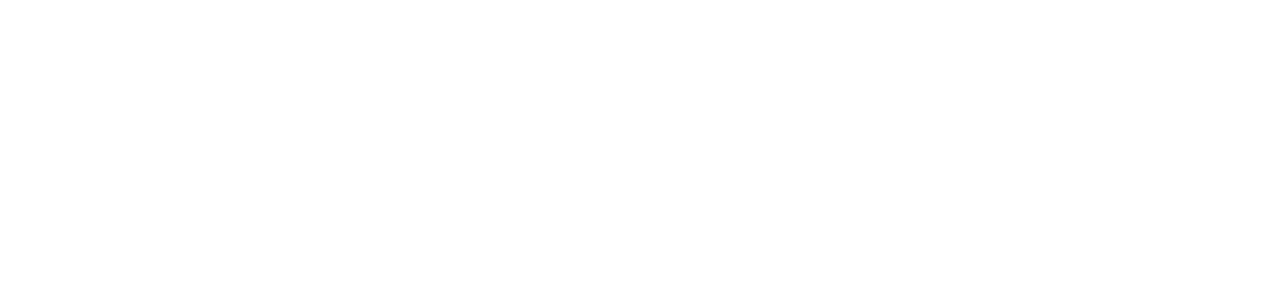
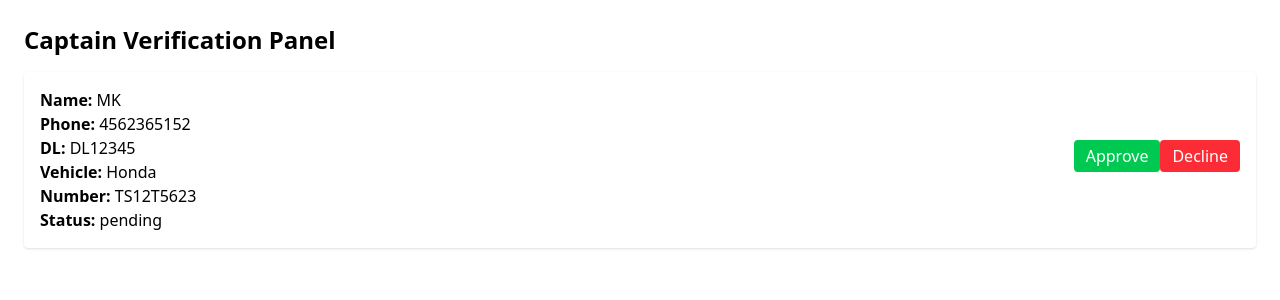
Before and after one commit to Laxman2546/Gorides, a React (Vite) app in the folder frontend/: page /admin/dashboard in a window 1280 px wide. Before the commit this address had no page. Shown: the top 300 px of the page. Built offline with nearby package versions, Linux system fonts and the light colour scheme; sample sign-in values are in the browser's storage.

Commit message:
admin login page and dashboard created

```diff
--- a/frontend/src/App.jsx
+++ b/frontend/src/App.jsx
@@ -1,20 +1,66 @@
 import React from "react";
-import { Routes, Route } from "react-router-dom";
+import { Routes, Route, Navigate } from "react-router-dom";
 import Login from "./pages/Login";
 import Register from "./pages/Register";
 import GoRidesLanding from "./pages/GoRidesLanding";
 import Dashboard from "./pages/Dashboard";
 
+// Admin
+import AdminLogin from "./admin/AdminLogin";
+import AdminDashboard from "./admin/AdminDashboard";
+
+/* ================= USER PROTECT ================= */
+const UserProtected = ({ children }) => {
+  const user = localStorage.getItem("user");
+
+  if (!user) {
+    return <Navigate to="/login" replace />;
+  }
+
+  return children;
+};
+
+/* ================= ADMIN PROTECT ================= */
+const AdminProtected = ({ children }) => {
+  const admin = localStorage.getItem("adminAuth");
+
+  if (!admin) {
+    return <Navigate to="/admin/login" replace />;
+  }
+
+  return children;
+};
+
 const App = () => {
   return (
     <Routes>
+      {/* Public */}
+      <Route path="/" element={<GoRidesLanding />} />
       <Route path="/login" element={<Login />} />
       <Route path="/register" element={<Register />} />
 
-      <Route path="/" element={<GoRidesLanding />} />
+      {/* User Protected (PATH UNCHANGED) */}
+      <Route
+        path="/dashboard"
+        element={
+          <UserProtected>
+            <Dashboard />
+          </UserProtected>
+        }
+      />
 
+      {/* Admin */}
+      <Route path="/admin/login" element={<AdminLogin />} />
 
-      <Route path="/dashboard" element={<Dashboard />} />
+      {/* Admin Protected (PATH UNCHANGED) */}
+      <Route
+        path="/admin/dashboard"
+        element={
+          <AdminProtected>
+            <AdminDashboard />
+          </AdminProtected>
+        }
+      />
     </Routes>
   );
 };
--- /dev/null
+++ b/frontend/src/admin/AdminDashboard.jsx
@@ -0,0 +1,72 @@
+import React, { useEffect, useState } from "react";
+import { toast } from "react-toastify";
+
+export default function AdminDashboard() {
+  const [requests, setRequests] = useState([]);
+
+  useEffect(() => {
+    // TEMP DATA (later fetch from backend)
+    const saved = JSON.parse(localStorage.getItem("captainData")) || [];
+
+    setRequests([
+      {
+        id: 1,
+        name: "MK",
+        phone: "4562365152",
+        dlNumber: "DL12345",
+        vehicleName: "Honda",
+        vehicleNumber: "TS12T5623",
+        status: "pending",
+      },
+    ]);
+  }, []);
+
+  const updateStatus = (id, status) => {
+    setRequests((prev) =>
+      prev.map((r) => (r.id === id ? { ...r, status } : r))
+    );
+
+    toast.success(`Request ${status}`);
+
+    // later backend API here
+    // fetch("/admin/update", { method:"POST", body: JSON.stringify({id,status}) })
+  };
+
+  return (
+    <div className="p-6">
+      <h1 className="text-2xl font-bold mb-4">Captain Verification Panel</h1>
+
+      {requests.map((r) => (
+        <div
+          key={r.id}
+          className="bg-white p-4 rounded shadow mb-3 flex justify-between items-center"
+        >
+          <div>
+            <p><b>Name:</b> {r.name}</p>
+            <p><b>Phone:</b> {r.phone}</p>
+            <p><b>DL:</b> {r.dlNumber}</p>
+            <p><b>Vehicle:</b> {r.vehicleName}</p>
+            <p><b>Number:</b> {r.vehicleNumber}</p>
+            <p><b>Status:</b> {r.status}</p>
+          </div>
+
+          <div className="space-y-2">
+            <button
+              onClick={() => updateStatus(r.id, "approved")}
+              className="bg-green-500 text-white px-3 py-1 rounded"
+            >
+              Approve
+            </button>
+
+            <button
+              onClick={() => updateStatus(r.id, "declined")}
+              className="bg-red-500 text-white px-3 py-1 rounded"
+            >
+              Decline
+            </button>
+          </div>
+        </div>
+      ))}
+    </div>
+  );
+}
--- /dev/null
+++ b/frontend/src/admin/AdminLogin.jsx
@@ -0,0 +1,53 @@
+import React, { useState } from "react";
+import { useNavigate } from "react-router-dom";
+import { toast } from "react-toastify";
+
+export default function AdminLogin() {
+  const [email, setEmail] = useState("");
+  const [password, setPassword] = useState("");
+  const navigate = useNavigate();
+
+  const handleLogin = () => {
+    if (!email || !password) {
+      toast.error("Enter admin credentials");
+      return;
+    }
+
+    // TEMP AUTH (replace with backend)
+    if (email === "admin@gorides.com" && password === "admin123") {
+      localStorage.setItem("adminAuth", true);
+      toast.success("Admin Logged In");
+      navigate("/admin/dashboard");
+    } else {
+      toast.error("Invalid admin login");
+    }
+  };
+
+  return (
+    <div className="min-h-screen flex items-center justify-center bg-gray-100">
+      <div className="bg-white p-6 rounded-xl shadow w-80 space-y-3">
+        <h2 className="text-xl font-bold text-center">Admin Login</h2>
+
+        <input
+          placeholder="Email"
+          className="w-full px-4 py-2 border rounded"
+          onChange={(e) => setEmail(e.target.value)}
+        />
+
+        <input
+          type="password"
+          placeholder="Password"
+          className="w-full px-4 py-2 border rounded"
+          onChange={(e) => setPassword(e.target.value)}
+        />
+
+        <button
+          onClick={handleLogin}
+          className="w-full bg-black text-white py-2 rounded"
+        >
+          Login
+        </button>
+      </div>
+    </div>
+  );
+}
--- a/frontend/src/pages/Dashboard.jsx
+++ b/frontend/src/pages/Dashboard.jsx
@@ -70,6 +70,7 @@
     localStorage.clear(all);
     navigate("/login");
   };
+
 
 
 
```
